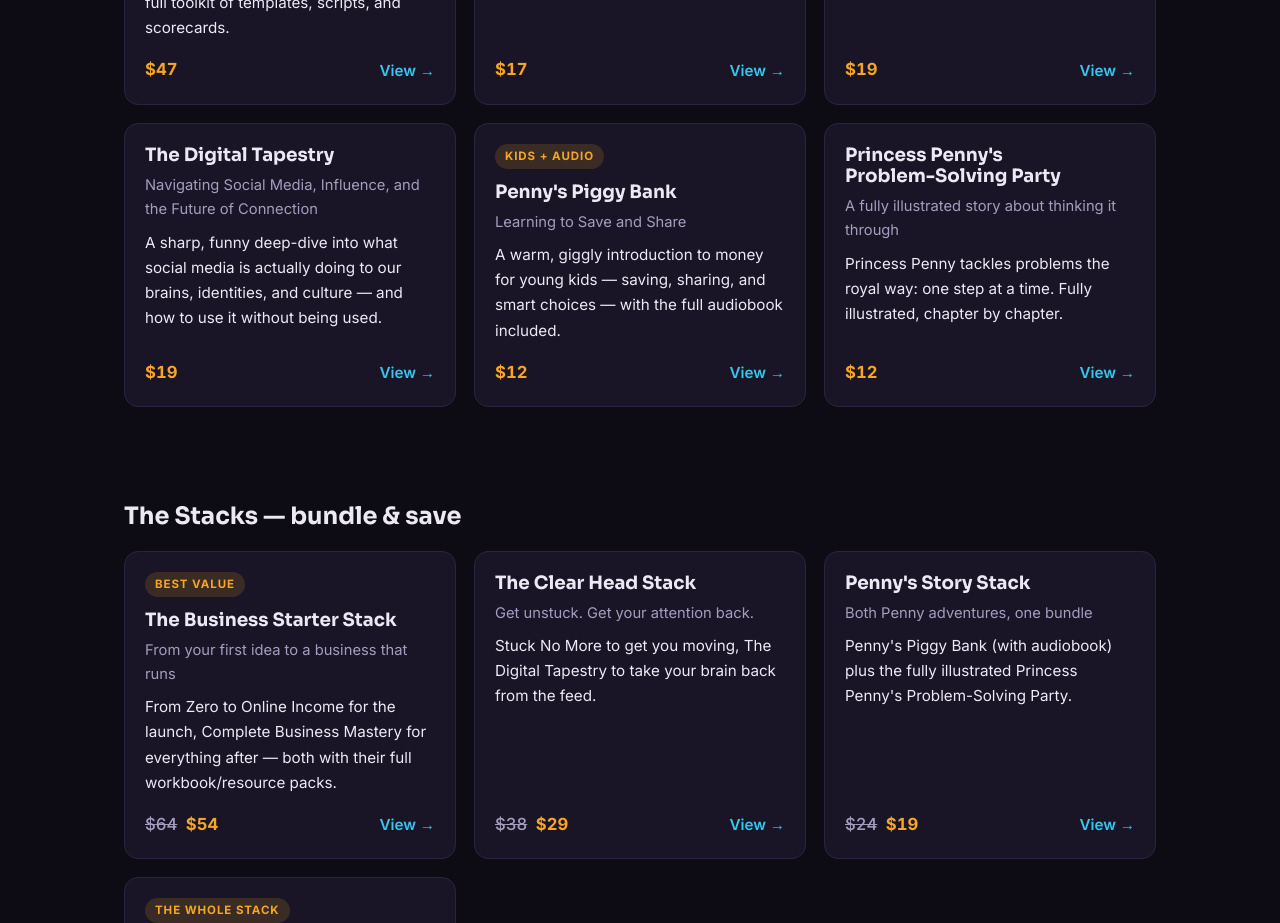
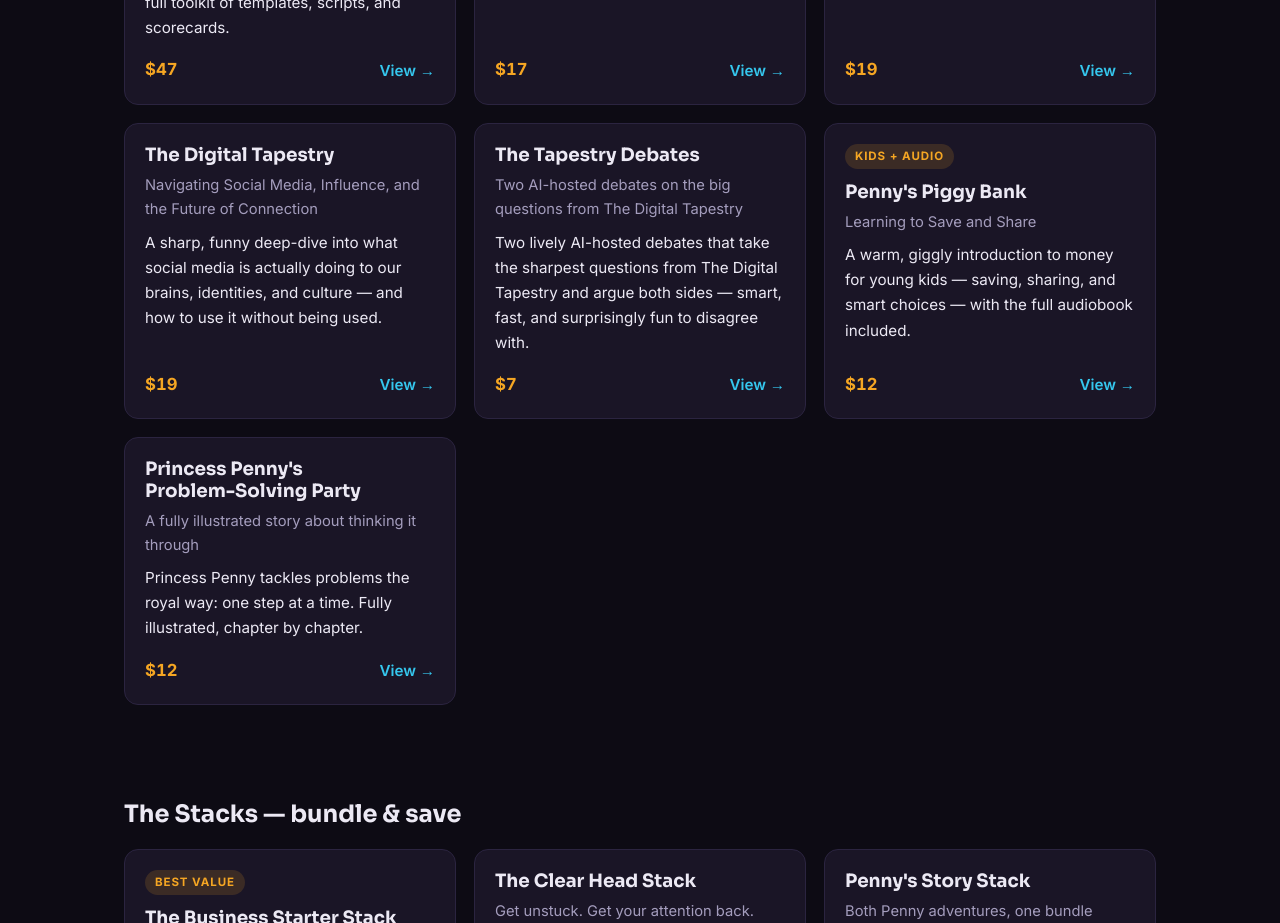
Before and after one commit to The-Insanely-Wicked/wicked-stacks, a React (Vite) app: page / in a window 1280 px wide. Shown: the part 1260-2183 px from the top of the page. Built offline with nearby package versions, Linux system fonts and the light colour scheme.

Commit message:
New product: The Tapestry Debates — two AI-hosted audio debates, $7
Co-Authored-By: Claude <noreply@anthropic.com>
Claude-Session: https://claude.ai/code/session_01CA89PqsKUJCgFXbdQcrr1x

```diff
--- a/api/stripe-webhook.js
+++ b/api/stripe-webhook.js
@@ -25,6 +25,7 @@ const PLINK_TO_GROUP = {
   plink_1U6XbHEUuXAf9uyBhknznt2Z: "Purchased – Clear Head Stack",
   plink_1U6XbKEUuXAf9uyBSvsnfcQf: "Purchased – Penny's Story Stack",
   plink_1U6XbdEUuXAf9uyBsajaEoLj: "Purchased – Everything Stack",
+  plink_1U6n3KEUuXAf9uyBBnZog3bN: "Purchased – Tapestry Debates",
 };
 
 const ML_BASE = "https://connect.mailerlite.com/api";
--- a/src/products.ts
+++ b/src/products.ts
@@ -126,6 +126,28 @@ export const PRODUCTS: Product[] = [
       "The real history of social media, minus the nostalgia filter",
       "How algorithms shape identity, culture, and what you buy",
       "Practical strategies for authentic engagement — or graceful exit",
+    ],
+  },
+  {
+    slug: "tapestry-debates",
+    buyUrl: "https://buy.stripe.com/3cIdR9gkZgFl3VnbFXcQU0b",
+    title: "The Tapestry Debates",
+    subtitle: "Two AI-hosted debates on the big questions from The Digital Tapestry",
+    category: "mindset",
+    price: 7,
+    formats: ["2 audio debates (M4A) · ~50 minutes"],
+    blurb:
+      "Two lively AI-hosted debates that take the sharpest questions from The Digital Tapestry and argue both sides — smart, fast, and surprisingly fun to disagree with.",
+    description: [
+      "How Algorithms Hijack Your Brain: are recommendation feeds a tool you use, or a slot machine using you? Both sides get their best shot.",
+      "Digital Connection or Psychological Trap?: is social media genuinely connecting us, or performing connection while collecting us? A real argument, not a lecture.",
+      "Made with AI debate hosts from the book's own research and ideas — a different way into the material, perfect for a commute. Read the book, then hear it argued.",
+    ],
+    bullets: [
+      "Two full debates, ~25 minutes each",
+      "Both sides argued properly — no strawmen",
+      "Built from The Digital Tapestry's research",
+      "Great companion listen to the book (sold separately, $19)",
     ],
   },
   {
```
Also changed, not shown: public/llms.txt, 1 other file (tests, documents, lock files or other folders).
